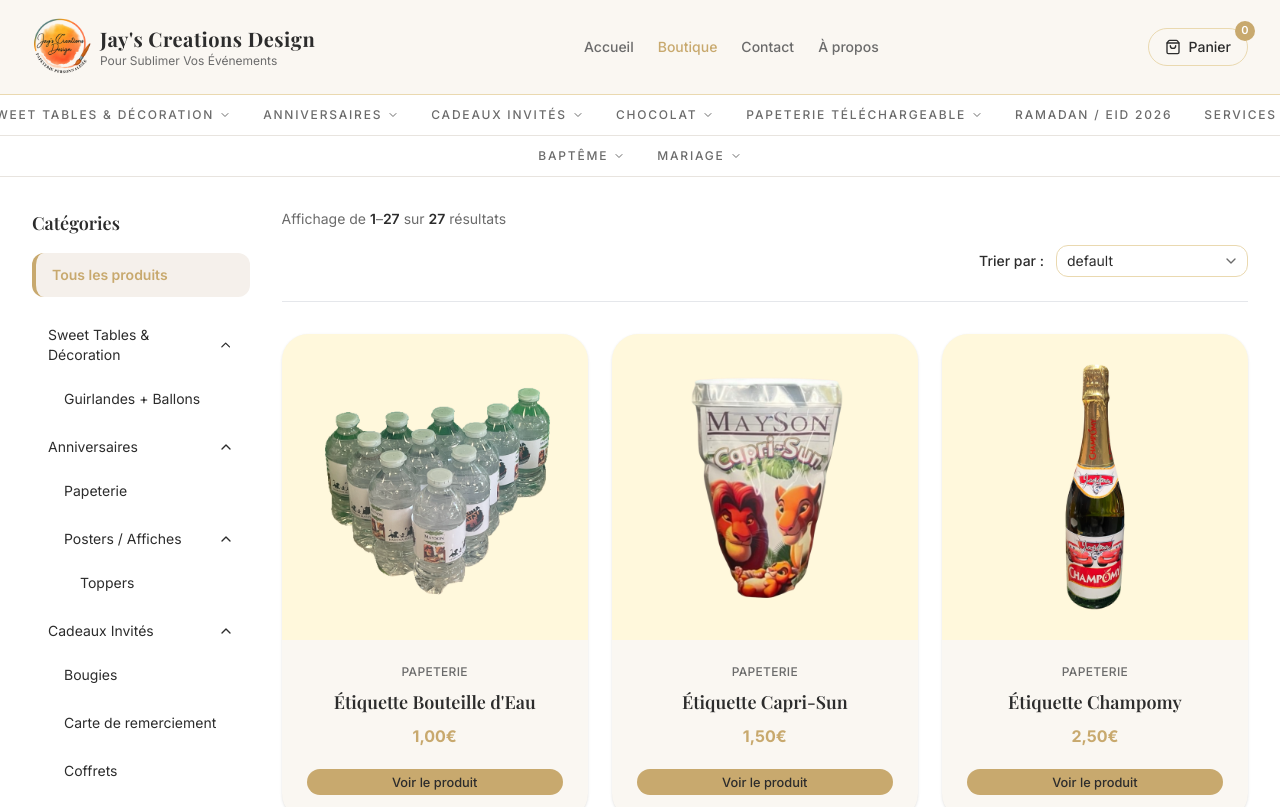
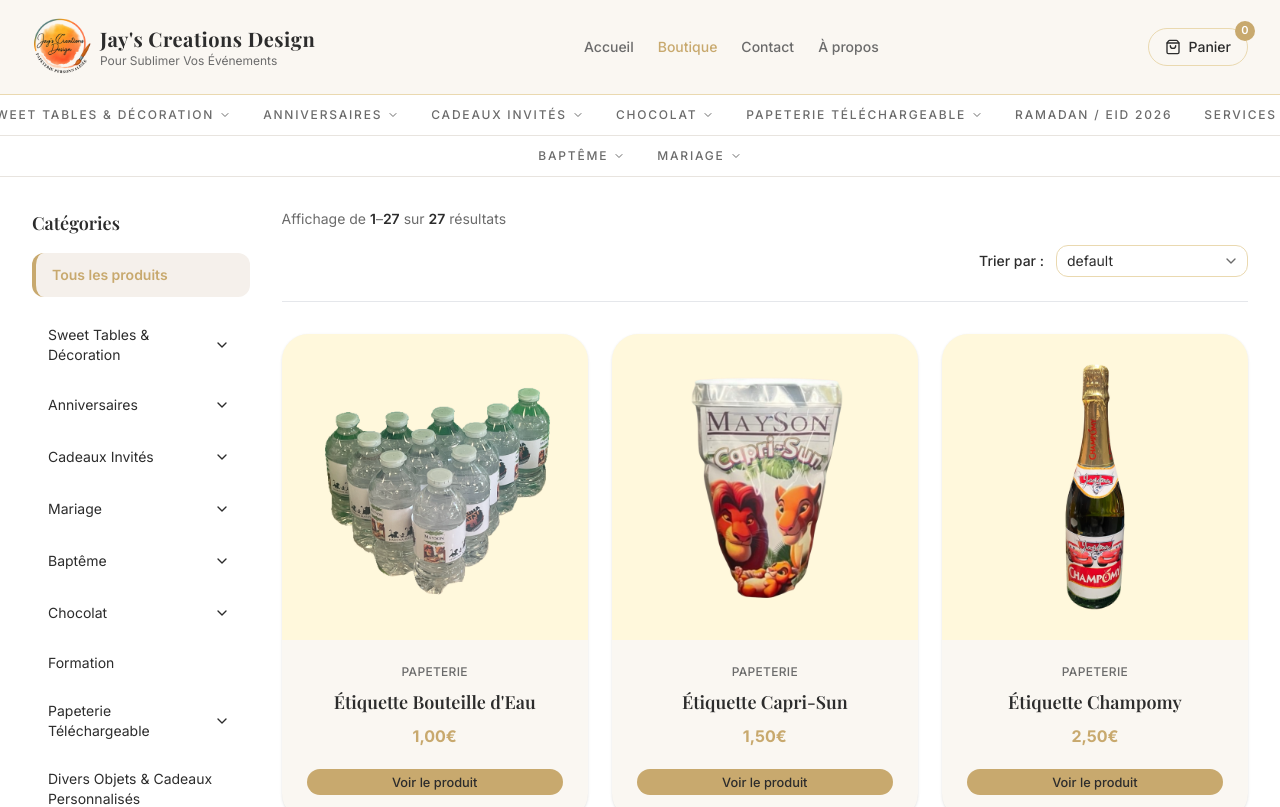
Before and after one commit to jayscreationsdesign/jayscreation, a Next.js app: page /boutique in a window 1280 px wide. Shown: the top 807 px of the page. Built offline with nearby package versions, Linux system fonts and the light colour scheme; a web font is replaced by a local one.

Commit message:
Sidebar: navigation directe au clic sans ouverture automatique

```diff
--- a/src/app/boutique/BoutiqueClient.tsx
+++ b/src/app/boutique/BoutiqueClient.tsx
@@ -128,7 +128,7 @@
   onSelectCategory,
   level,
 }: CategoryItemProps) {
-  const [isOpen, setIsOpen] = useState(true);
+  const [isOpen, setIsOpen] = useState(false);
   const isActive = activeSlug === category.slug;
   const hasChildren = children.length > 0;
 
@@ -137,7 +137,8 @@
       <button
         onClick={() => {
           onSelectCategory(category.slug);
-          if (hasChildren) setIsOpen(!isOpen);
+          // Ne pas ouvrir/fermer le dropdown si on clique sur la catégorie parente
+          // Seulement ouvrir/fermer si on clique explicitement pour toggle
         }}
         aria-current={isActive ? "page" : undefined}
         className={`w-full text-left px-4 py-3 rounded-lg text-sm transition-all flex items-center justify-between ${
@@ -149,10 +150,18 @@
       >
         <span>{category.name}</span>
         {hasChildren && (
-          <ChevronDown
-            size={16}
-            className={`transition-transform ${isOpen ? "rotate-180" : ""}`}
-          />
+          <button
+            onClick={(e) => {
+              e.stopPropagation(); // Empêcher la propagation au parent
+              setIsOpen(!isOpen); // Seulement toggle le dropdown
+            }}
+            className="p-1 hover:bg-gray-100 rounded"
+          >
+            <ChevronDown
+              size={16}
+              className={`transition-transform ${isOpen ? "rotate-180" : ""}`}
+            />
+          </button>
         )}
       </button>
 
```
